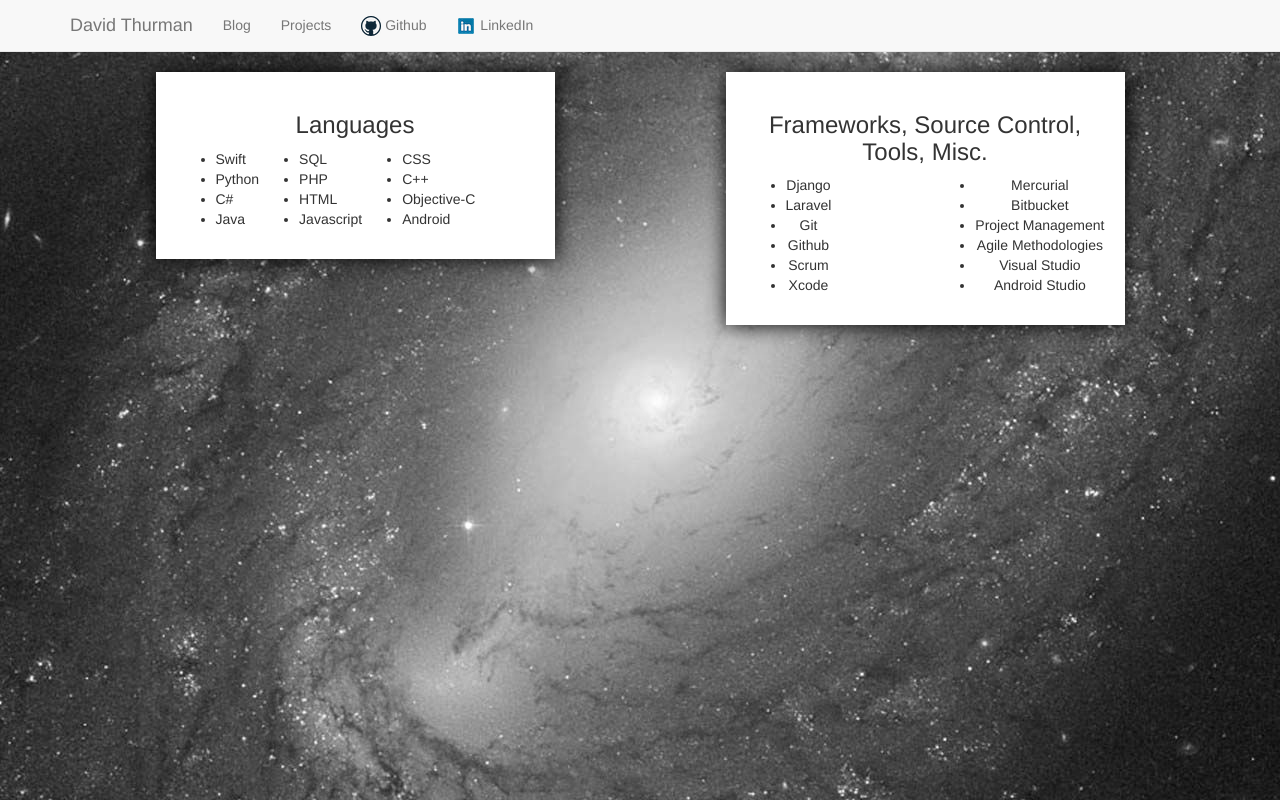
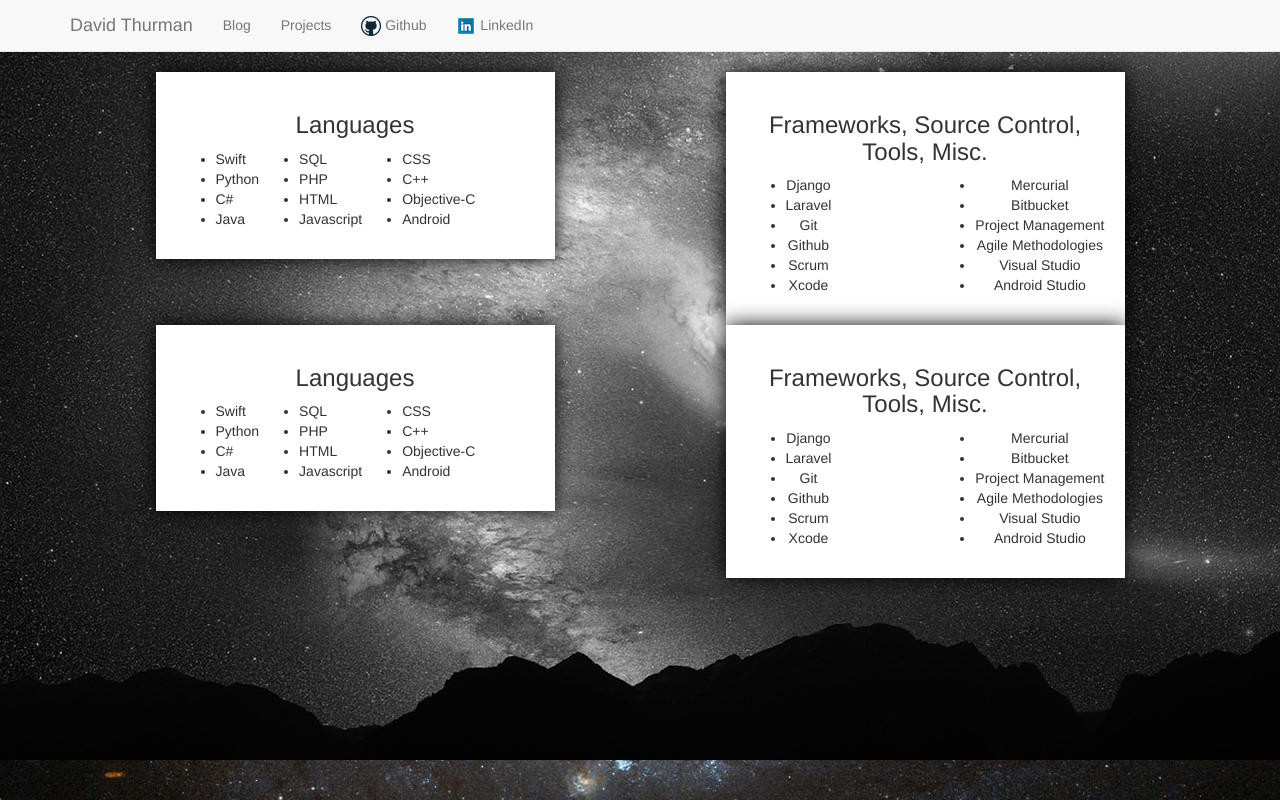
Before and after one commit to davidthurman/My-Website, a Django app: page / in a window 1280 px wide. Run offline with Django 3.2, Linux system fonts and the light colour scheme; some libraries are stand-ins or nearby versions.

Commit message:
New background

```diff
--- a/blog/templates/blog/index.html
+++ b/blog/templates/blog/index.html
@@ -8,6 +8,61 @@
 {% block content %}
 <div class="backgroundWrapper">
 	<div class="bg"/>
+</div>
+<div style="display:block;margin: auto; ">
+	<div class="contentWrapper" style="float:left;display:inline-block; width:35%; margin:0 7.5%;">
+		<h3 style="text-align: center">Languages</h3>
+		<div class="skillsList" style="float:left;">
+				      		<ul>
+					      		<li>Swift</li>
+					      		<li>Python</li>
+					      		<li>C#</li>
+					      		<li>Java</li>
+					      	</ul>
+				      	</div>
+				      	<div class="skillsList" style="float:left;">
+				      		<ul>
+				      			<li>SQL</li>
+				      			<li>PHP</li>
+				      			<li>HTML</li>
+				      			<li>Javascript</li>
+
+				      		</ul>
+					    </div>
+					    <div class="skillsList" style="float:left;">
+				      		<ul>
+				      			<li>CSS</li>
+				      			<li>C++</li>
+				      			<li>Objective-C</li>
+				      			<li>Android</li>
+				      		</ul>
+					    </div>
+	</div>
+	<div class="contentWrapper" style = "float:left;display:inline-block; width:35%; margin:0 7.5%;">
+		<h3 style="text-align: center">Frameworks, Source Control, Tools, Misc.</h3>
+		<div style="text-align: center">
+			<div class="skillsList" style="float:left">
+				<ul>
+					<li>Django</li>
+					<li>Laravel</li>
+					<li>Git</li>
+					<li>Github</li>
+					<li>Scrum</li>
+					<li>Xcode</li>
+				</ul>
+			</div>
+			<div class="skillsList" style="float:right">
+				<ul>
+					<li>Mercurial</li>
+					<li>Bitbucket</li>
+					<li>Project Management</li>
+					<li>Agile Methodologies</li>
+					<li>Visual Studio</li>
+					<li>Android Studio</li>
+				</ul>
+			</div>
+		</div>
+	</div>
 </div>
 <div style="display:block;margin:0 auto;">
 	<div class="contentWrapper" style="float:left;display:inline-block; width:35%; margin:0 7.5%;">
```
Also changed, not shown: blog/static/css/background.jpg. Lines whose indentation alone changed are shown as unchanged.
